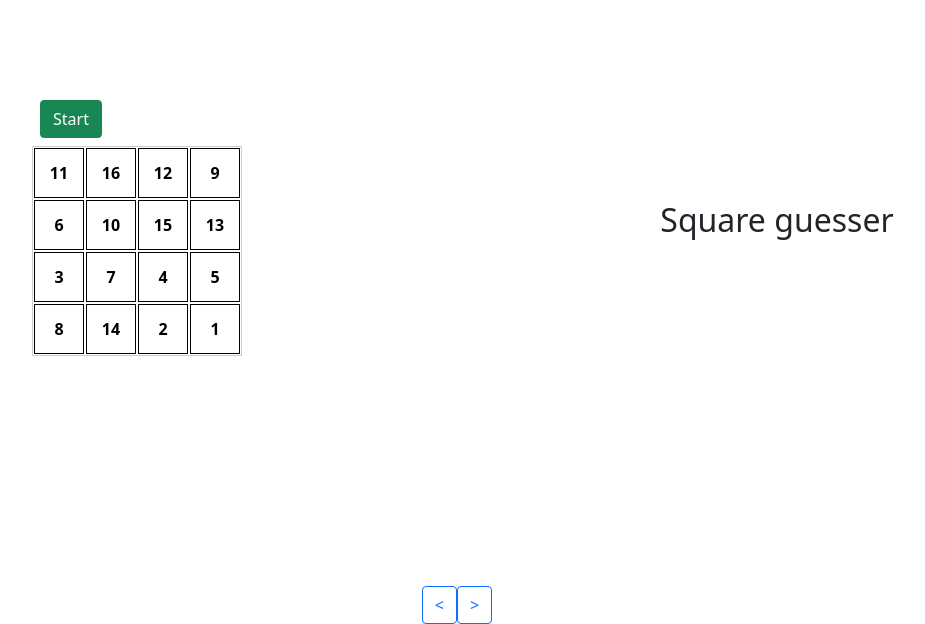
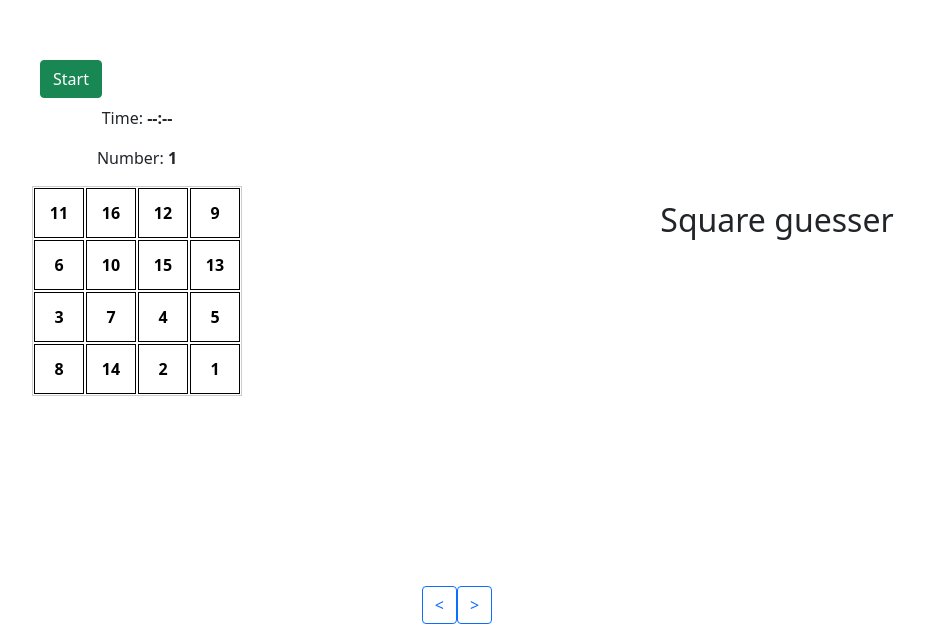
Before and after one commit to TheMrBlackLord/brain-games, a React (Create React App) app: page / in a window 1280 px wide. Shown: the part 176-800 px from the top of the page, without its empty margins (183-1108 px from the left). Built offline with nearby package versions, Linux system fonts and the light colour scheme.

Commit message:
add stopwatch

```diff
--- a/src/components/schulte/SchulteControls.tsx
+++ b/src/components/schulte/SchulteControls.tsx
@@ -6,17 +6,17 @@ interface SchulteControlsProps {
    isGameStarted: boolean;
    size: number;
    setSize: Dispatch<SetStateAction<number>>;
-   start?: () => void;
+   start: () => void;
    reset?: () => void;
 }
 
-const SchulteControls: FC<SchulteControlsProps> = ({ isGameStarted, size, setSize }) => {
+const SchulteControls: FC<SchulteControlsProps> = ({ isGameStarted, size, setSize, start }) => {
    return (
       <div className={styles.controls}>
          {isGameStarted ? (
             <Button variant="danger">Reset</Button>
          ) : (
-            <Button variant="success">Start</Button>
+            <Button variant="success" onClick={start}>Start</Button>
          )}
       </div>
    );
--- a/src/components/schulte/SchulteTableComponent.tsx
+++ b/src/components/schulte/SchulteTableComponent.tsx
@@ -2,6 +2,7 @@ import React, { useState, useMemo, Fragment } from 'react';
 import { SchulteTable } from '../../models/schulte/SchulteTable';
 import SchulteControls from './SchulteControls';
 import Square from './Square';
+import Stopwatch from './Stopwatch';
 import styles from './styles/SchulteTableComponent.module.scss';
 
 const squareStyleSize = 50;
@@ -23,7 +24,12 @@ const SchulteTableComponent = () => {
             isGameStarted={isGameStarted}
             size={tableSize}
             setSize={setTableSize}
+            start={() => setIsGameStarted(true)}
          />
+         <div className={styles.info}>
+            <p>Time: <strong><Stopwatch isRunning={isGameStarted}/></strong></p>
+            <p>Number: <strong>{table.necessaryNumber}</strong></p>
+         </div>
          <div
             className={styles.table}
             style={{ width: tableStyleSize, height: tableStyleSize }}
--- /dev/null
+++ b/src/components/schulte/Stopwatch.tsx
@@ -0,0 +1,39 @@
+import React, { FC, useState, useMemo, useEffect } from 'react';
+
+interface StopwatchProps {
+   isRunning: boolean;
+}
+
+const Stopwatch: FC<StopwatchProps> = ({ isRunning }) => {
+   const [time, setTime] = useState(0);
+
+   useEffect(() => {
+      let interval!: NodeJS.Timer;
+      if (isRunning) {
+         interval = setInterval(() => {
+            setTime(time + 1);
+         }, 1000);
+      } else {
+         clearInterval(interval);
+      }
+
+      return () => clearInterval(interval);
+   }, [isRunning, time]);
+
+   const minutes = useMemo(() => {
+      const mins = Math.floor(time / 60);
+      return mins < 10 ? `0${mins}` : mins;
+   }, [time]);
+   const seconds = useMemo(() => {
+      const secs = time % 60;
+      return secs < 10 ? `0${secs}` : secs;
+   }, [time]);
+
+   return (
+      <span>
+         {isRunning ? `${minutes}:${seconds}` : '--:--'}
+      </span>
+   );
+};
+
+export default Stopwatch;
--- a/src/components/schulte/styles/SchulteTableComponent.module.scss
+++ b/src/components/schulte/styles/SchulteTableComponent.module.scss
@@ -3,3 +3,6 @@
    display: flex;
    flex-wrap: wrap;
 }
+.info {
+   text-align: center;
+}
```
